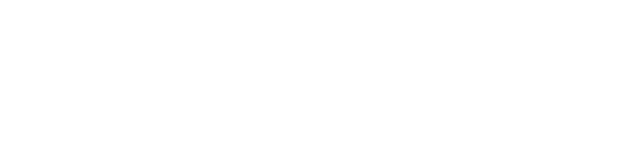
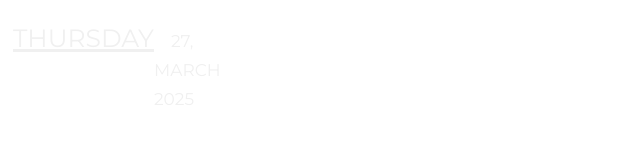
Before and after one commit to Hoshiyoshi123/Hoshiyoshi123, a plain HTML site: page index.html in a window 1280 px wide. Shown: the full height of the page, 0-640 px from the left. Drawn offline with Linux system fonts and the light colour scheme.

Commit message:
Update index.html

```diff
--- a/index.html
+++ b/index.html
@@ -3,15 +3,62 @@
 <head>
     <meta charset="UTF-8">
     <meta name="viewport" content="width=device-width, initial-scale=1.0">
-    <title>World Clock Widget</title>
-    <script src="https://cdn.commoninja.com/sdk/latest/commonninja.js" defer></script>
+    <link href="https://fonts.googleapis.com/css2?family=Montserrat:wght@400;700&display=swap" rel="stylesheet">
+    <title>Week and Date Widget</title>
+
     <style>
-        .commonninja_component + div {
-            display: none !important;
+        body {
+            font-variant-caps: all-small-caps;
+            font-family: 'Montserrat', sans-serif;
+            width: 16rem;
+            color: #f0f0f0;
         }
+
+        .widget {
+            padding: 5px 5px;
+            display: flex;
+            justify-content: center;
+            align-items: baseline;
+            max-width: 100%;
+        }
+
+        .week {
+            font-size: 2.2rem;
+            text-decoration: underline;
+        }
+
+        .date {
+            font-size: 1.5rem;
+            color: #f0f0f0;
+        }
+
     </style>
 </head>
 <body>
-    <div class="commonninja_component pid-ff6abf90-4d47-4f82-8cdb-ec202b1fbde6"></div>
+<div class="widget">
+    <div class="week" id="week"></div>
+    <div class="date" id="date"></div>
+</div>
+
+<script>
+    function widgetDisplay() {
+        var today = new Date();
+
+        const WEEK = ['Sunday', 'Monday', 'Tuesday', 'Wednesday', 'Thursday', 'Friday', 'Saturday'];
+        const MONTH = ['January', 'February', 'March', 'April', 'May', 'June', 'July', 'August', 'September', 'October', 'November', 'December'];
+
+        var weekName = WEEK[today.getDay()];
+        var monthName = MONTH[today.getMonth()];
+        var date = today.getDate();
+        var year = today.getFullYear();
+        var weekDisplay = document.getElementById('week');
+        var dateDisplay = document.getElementById('date');
+        weekDisplay.innerHTML = weekName;
+        dateDisplay.innerHTML = "&emsp;" + date + ", " + monthName + " " + year;
+    }
+
+    widgetDisplay();
+</script>
+
 </body>
 </html>
```
